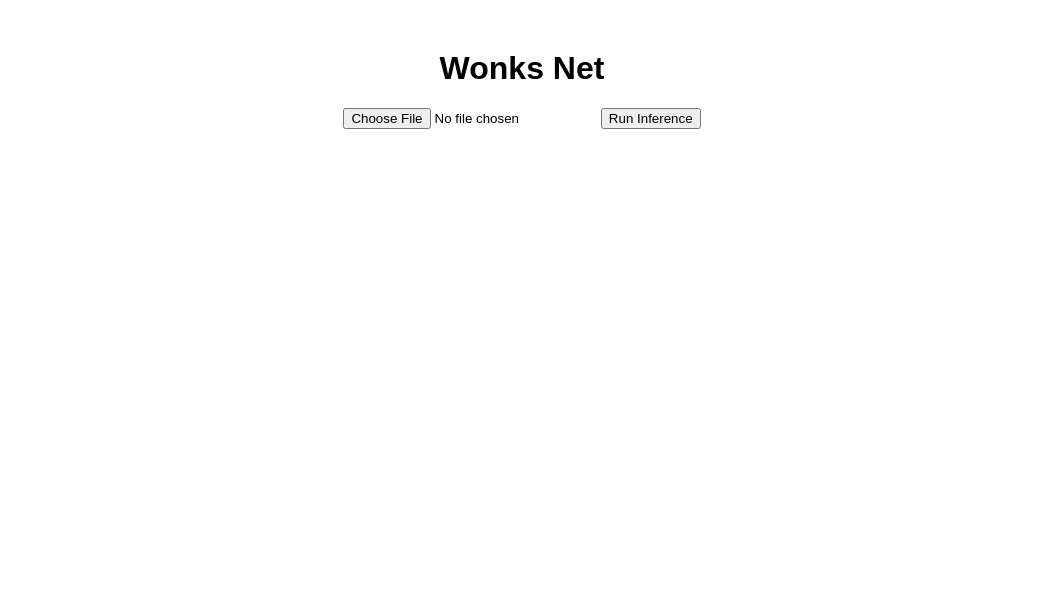
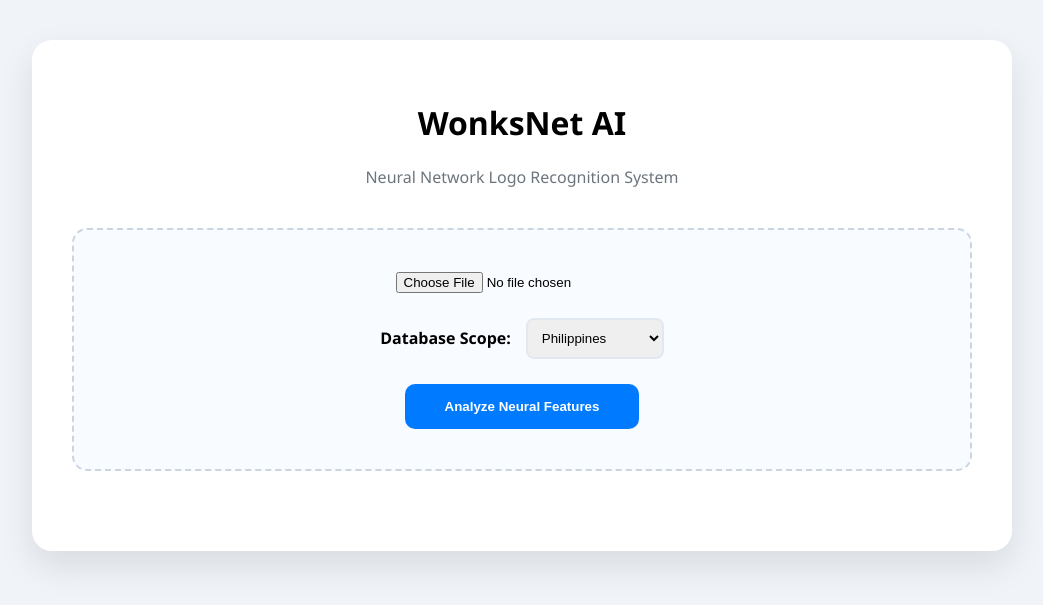
Before and after one commit to RenardMacorol/Logo-Trademark-Similarity-Flask-Backend, a Flask app: page / in a window 1280 px wide. Shown: the top 605 px of the page, without its empty margins (118-1161 px from the left). Run offline with Flask 3, Linux system fonts and the light colour scheme; parts of the project's set-up code (start-up, migrations or seed data) failed here and were passed over.

Commit message:
feat: implement modular UI and weighted brand aggregation service

```diff
--- a/app.py
+++ b/app.py
@@ -1,3 +1,4 @@
+# Global Imports
 from flask import Flask, render_template, request
 import tensorflow as tf
 import numpy as np
@@ -7,76 +8,30 @@ import constant
 # Modular Imports
 from core.model import WonksNetModel
 from core.search_engine import LogoSearchEngine
+from core.services import WonksNetService
 from processor.image_utils import auto_crop_logo, encode_to_base64
-from api.routes import api_bp, init_api
+from api.routes import api_bp
+from web.routes import web_bp
+from core.config import initialize_gpu
+
+# --- 1. GPU CONFIG (GTX 1650 Optimized) ---
+initialize_gpu()
 
 app = Flask(__name__)
 
-# --- 1. GPU CONFIG (GTX 1650 Optimized) ---
-# We do this FIRST before initializing the model
-gpus = tf.config.list_physical_devices('GPU')
-if gpus:
-    try:
-        # We use Virtual Device / Memory Limit only.
-        # DO NOT use set_memory_growth here; it will cause a crash.
-        tf.config.set_logical_device_configuration(
-            gpus[0],
-            [tf.config.LogicalDeviceConfiguration(constant.GPU_MEMORY_LIMIT)]
-        )
-        print("✅ GPU: 3GB Logical Limit Configured.")
-    except RuntimeError as e:
-        print(f"⚠️ GPU Initialization warning: {e}")
+# --- 2. INITIALIZE SERVICES (Eager Loading) ---
+print("🚀 [SERVER] Initiating WonksNet Engine...")
 
-# --- 2. INITIALIZE SERVICES ---
-print("🚀 Initializing WonksNet Brain...")
+# CHANGE: Instead of get_engine(), use warm_up()
+# This ensures both PH and GLOBAL are in RAM before any user connects
+WonksNetService.warm_up()
 
-# Build the model instance
-wonks_model = WonksNetModel(constant.MODEL_FILE)
+# --- 3. REGISTER BLUEPRINTS ---
+# Web UI at root (/)
+app.register_blueprint(web_bp)
 
-# Build the search engine
-engine = LogoSearchEngine(
-    wonks_model.encoder,
-    constant.VECTORS_PATH,
-    constant.METADATA_PATH
-)
-
-# Register the API Blueprint for Mobile
-init_api(engine)
+# Mobile API at (/api)
 app.register_blueprint(api_bp, url_prefix='/api')
-
-# --- 3. WEB UI ROUTE ---
-
-
-@app.route('/', methods=['GET', 'POST'])
-def index():
-    if request.method == 'POST':
-        file = request.files.get('file')
-        if not file:
-            return "No file"
-
-        # 1. Processing
-        img_raw = cv2.imdecode(np.frombuffer(
-            file.read(), np.uint8), cv2.IMREAD_COLOR)
-        img_rgb = cv2.cvtColor(img_raw, cv2.COLOR_BGR2RGB)
-        cropped_rgb = auto_crop_logo(img_rgb)
-
-        # 2. Search
-        results, ai_mask = engine.search(cropped_rgb)
-
-        # 3. Visualization
-        mask_viz = cv2.applyColorMap(
-            (ai_mask.squeeze() * 255).astype(np.uint8),
-            cv2.COLORMAP_JET
-        )
-
-        return render_template('index.html',
-                               results=results,
-                               mask_img=encode_to_base64(
-                                   cv2.cvtColor(mask_viz, cv2.COLOR_BGR2RGB)),
-                               original_img=encode_to_base64(cropped_rgb))
-
-    return render_template('index.html')
-
 
 if __name__ == '__main__':
     # host 0.0.0.0 is necessary for Docker/Dashboard-1 access
--- a/constant.py
+++ b/constant.py
@@ -6,11 +6,37 @@ BASE_DIR = os.path.abspath(os.path.dirname(__file__))
 
 # --- 2. AI MODEL PATHS ---
 # We use os.path.join for cross-platform compatibility (Arch vs Windows)
-MODEL_FILE = os.path.join('test_models/initial_model.keras')
+# MODEL_FILE = os.path.join('test_models/initial_model.keras')
+# MODEL_FILE = os.path.join('test_models/Ready2DeployModel.keras')
+MODEL_FILE = os.path.join('test_models/Ready2DeployModelV2.keras')
 
 # --- 3. DATABASE PATHS ---
-VECTORS_PATH = os.path.join(BASE_DIR, 'databases', 'registry_embeddings.npy')
-METADATA_PATH = os.path.join(BASE_DIR, 'databases', 'registry_metadata.json')
+# VECTORS_PATH = os.path.join(BASE_DIR, 'databases',
+#                            'version1/registry_embeddings.npy')
+# METADATA_PATH = os.path.join(
+#    BASE_DIR, 'databases', 'version1/registry_metadata.json')
+
+# VECTORS_PATH = os.path.join(BASE_DIR, 'databases',
+#                            'version2/registry_embeddings.npy')
+# METADATA_PATH = os.path.join(
+#    BASE_DIR, 'databases', 'version2/registry_metadata.json')
+
+# DB PATHS SCOPE
+DB_BOTH_SCOPE = 'BOTH'
+DB_PH_SCOPE = 'PH'
+DB_GLOBAL_SCOPE = 'GLOBAL'
+
+# DB Directories
+
+PH_VECTORS_PATH = os.path.join(BASE_DIR, 'databases',
+                               'version3/PhDataset/registry_embeddings.npy')
+PH_METADATA_PATH = os.path.join(
+    BASE_DIR, 'databases', 'version3/PhDataset/registry_metadata.json')
+
+GLOBAL_VECTORS_PATH = os.path.join(BASE_DIR, 'databases',
+                                   'version3/GlobalDataset/logo2k_embeddings.npy')
+GLOBAL_METADATA_PATH = os.path.join(
+    BASE_DIR, 'databases', 'version3/GlobalDataset/logo2k_metadata.json')
 
 # --- 4. HARDWARE SETTINGS ---
 GPU_MEMORY_LIMIT = 3000  # Optimized for your GTX 1650
--- /dev/null
+++ b/templates/components/upload_form.html
@@ -0,0 +1,15 @@
+<form method="POST" enctype="multipart/form-data"
+	style="border: 2px dashed #cbd5e0; padding: 40px; border-radius: 15px; background: #f8fbff; margin-bottom: 40px;">
+	<input type="file" name="file" accept="image/*" required>
+
+	<div style="margin: 25px 0; display: flex; gap: 15px; justify-content: center; align-items: center;">
+		<label><strong>Database Scope:</strong></label>
+		<select name="scope" style="padding: 10px; border-radius: 8px; border: 2px solid #e2e8f0;">
+			<option value="PH" {% if current_scope=='PH' %}selected{% endif %}>Philippines</option>
+			<option value="GLOBAL" {% if current_scope=='GLOBAL' %}selected{% endif %}>Global</option>
+			<option value="BOTH" {% if current_scope=='BOTH' %}selected{% endif %}>Comprehensive</option>
+		</select>
+	</div>
+
+	<button type="submit" class="btn-primary">Analyze Neural Features</button>
+</form>
--- a/templates/index.html
+++ b/templates/index.html
@@ -1,74 +1,32 @@
-<!DOCTYPE html>
-<html>
+{% extends "layout.html" %}
 
-<head>
-	<title>Keras Dual Model App</title>
-	<style>
-		body {
-			font-family: sans-serif;
-			margin: 50px;
-			text-align: center;
-		}
+{% block content %}
+<p style="color: #6c757d; margin-bottom: 40px;">Neural Network Logo Recognition System</p>
 
-		.result-box {
-			background: #f4f4f4;
-			padding: 20px;
-			border-radius: 10px;
-			margin-top: 20px;
-		}
-	</style>
-</head>
+{% include "components/upload_form.html" %}
 
-<body>
-	<h1>Wonks Net</h1>
+{% if mask_img %}
+{% include "components/visuals.html" %}
 
-	<form method="POST" enctype="multipart/form-data">
-		<input type="file" name="file" accept="image/*">
-		<button type="submit">Run Inference</button>
-	</form>
+<div style="margin-top: 50px; text-align: left;">
+	<h3 style="border-left: 5px solid var(--primary-blue); padding-left: 15px;">
+		🏆 Top Matches Found ({{ current_scope }})
+	</h3>
 
-	{% if embedding %}
-	<div class="result-box">
-		<h3>Analysis Success!</h3>
-		<p><strong>First 10 Dimensions of Embedding:</strong></p>
-		<code>{{ embedding }}</code>
+	{% for item in results %}
+	<div
+		style="display: flex; justify-content: space-between; align-items: center; padding: 20px; background: #fff; border-radius: 12px; margin-bottom: 15px; border: 1px solid #edf2f7;">
+		<div>
+			<div style="font-size: 1.3rem; font-weight: 700; color: var(--primary-blue);">{{ item.brand }}
+			</div>
+			<div style="color: #718096;">Industry: {{ item.domain }}</div>
+		</div>
+		<div
+			style="background: var(--success-green); color: white; padding: 8px 18px; border-radius: 50px; font-weight: 700;">
+			{{ item.confidence|round(2) }}%
+		</div>
 	</div>
-	{% endif %}
-
-	{% if mask_img %}
-	<div style="display: flex; gap: 20px; justify-content: center; margin-top: 20px;">
-    		<div>
-        		<h3>Segmentation Mask</h3>
-        		<img src="{{ mask_img }}" style="width: 200px; border: 1px solid #ccc;">
-    		</div>
-    		<div>
-        		<h3>Extracted Crop</h3>
-        		<img src="{{ crop_img }}" style="width: 200px; border: 1px solid #ccc;">
-    		</div>
-	</div>
-
-	{% if original_img %}
-	<div style="margin-top: 20px;">
-		<h3>Original Upload</h3>
-		<img src="{{ original_img }}" style="width: 200px; border: 1px solid #ccc;">
-	</div>
-	{% endif %}
-
-	{% if results %}
-	<div class="result-box" style="background: #e9ecef; border: 2px solid #007bff;">
-		<h2>🏆 Top 5 Database Matches</h2>
-		<ul style="list-style-type: none; padding: 0; font-size: 18px;">
-			{% for item in results %}
-			<li style="margin-bottom: 15px; padding: 10px; border-bottom: 1px solid #ccc;">
-				<strong style="color: #007bff; font-size: 22px;">{{ item.brand }}</strong><br>
-				<span style="color: #555;">Industry: {{ item.domain }}</span><br>
-				<span style="color: green; font-weight: bold;">Match: {{ item.confidence }}%</span>
-			</li>
-			{% endfor %}
-		</ul>
-	</div>
-	{% endif %}
+	{% endfor %}
+</div>
 {% endif %}
-</body>
-
-</html>
+{% endblock %}
--- /dev/null
+++ b/templates/layout.html
@@ -0,0 +1,58 @@
+<!DOCTYPE html>
+<html lang="en">
+
+<head>
+	<meta charset="UTF-8">
+	<meta name="viewport" content="width=device-width, initial-scale=1.0">
+	<title>{% block title %}WonksNet AI{% endblock %}</title>
+	<style>
+		:root {
+			--primary-blue: #007bff;
+			--dark-blue: #0056b3;
+			--light-bg: #f0f4f8;
+			--card-bg: #ffffff;
+			--success-green: #28a745;
+		}
+
+		body {
+			font-family: 'Segoe UI', sans-serif;
+			background-color: var(--light-bg);
+			margin: 0;
+			padding: 40px;
+			display: flex;
+			flex-direction: column;
+			align-items: center;
+		}
+
+		.container {
+			max-width: 900px;
+			width: 100%;
+			background: var(--card-bg);
+			padding: 40px;
+			border-radius: 20px;
+			box-shadow: 0 15px 35px rgba(0, 0, 0, 0.1);
+			text-align: center;
+		}
+
+		/* Global Blue Button Styling */
+		.btn-primary {
+			background-color: var(--primary-blue);
+			color: white;
+			border: none;
+			padding: 15px 40px;
+			border-radius: 10px;
+			cursor: pointer;
+			font-weight: 600;
+		}
+	</style>
+	{% block extra_css %}{% endblock %}
+</head>
+
+<body>
+	<div class="container">
+		<h1>WonksNet AI</h1>
+		{% block content %}{% endblock %}
+	</div>
+</body>
+
+</html>
--- /dev/null
+++ b/web/routes.py
@@ -0,0 +1,45 @@
+from flask import Blueprint, render_template, request
+import cv2
+import numpy as np
+import constant
+from core.services import WonksNetService
+from processor.image_utils import auto_crop_logo, encode_to_base64
+
+web_bp = Blueprint('web', __name__)
+
+
+@web_bp.route('/', methods=['GET', 'POST'])
+def index():
+    if request.method == 'POST':
+        # 1. Get scope from form (Defaults to PH)
+        scope = request.form.get('scope', constant.DB_PH_SCOPE)
+
+        file = request.files.get('file')
+        if not file:
+            return "No file uploaded", 400
+
+        # 2. Image Pipeline (Raw -> RGB -> Crop)
+        img_raw = cv2.imdecode(np.frombuffer(
+            file.read(), np.uint8), cv2.IMREAD_COLOR)
+        img_rgb = cv2.cvtColor(img_raw, cv2.COLOR_BGR2RGB)
+        cropped_rgb = auto_crop_logo(img_rgb)
+
+        # 3. Use the Master Predict Service
+        # This handles engine selection, search, and duplicate aggregation automatically
+        results, ai_mask = WonksNetService.predict(cropped_rgb, scope=scope)
+
+        # 4. Generate Heatmap Visualization
+        # We process the raw mask returned by the service
+        mask_data = (ai_mask.squeeze() * 255).astype(np.uint8)
+        heatmap = cv2.applyColorMap(mask_data, cv2.COLORMAP_JET)
+        heatmap_rgb = cv2.cvtColor(heatmap, cv2.COLOR_BGR2RGB)
+
+        # 5. Return to Template
+        return render_template('index.html',
+                               results=results,  # Already aggregated and sorted
+                               mask_img=encode_to_base64(heatmap_rgb),
+                               original_img=encode_to_base64(cropped_rgb),
+                               current_scope=scope)
+
+    # Initial GET request
+    return render_template('index.html')
```
Also changed, not shown: api/routes.py (+13 -16 lines), core/config.py (added, +24 -0 lines), core/distance_metric.py (added, +11 -0 lines), core/search_engine.py (+54 -15 lines), core/services.py (added, +89 -0 lines), templates/components/results.html (added, +14 -0 lines), templates/components/visuals.html (added, +11 -0 lines).
